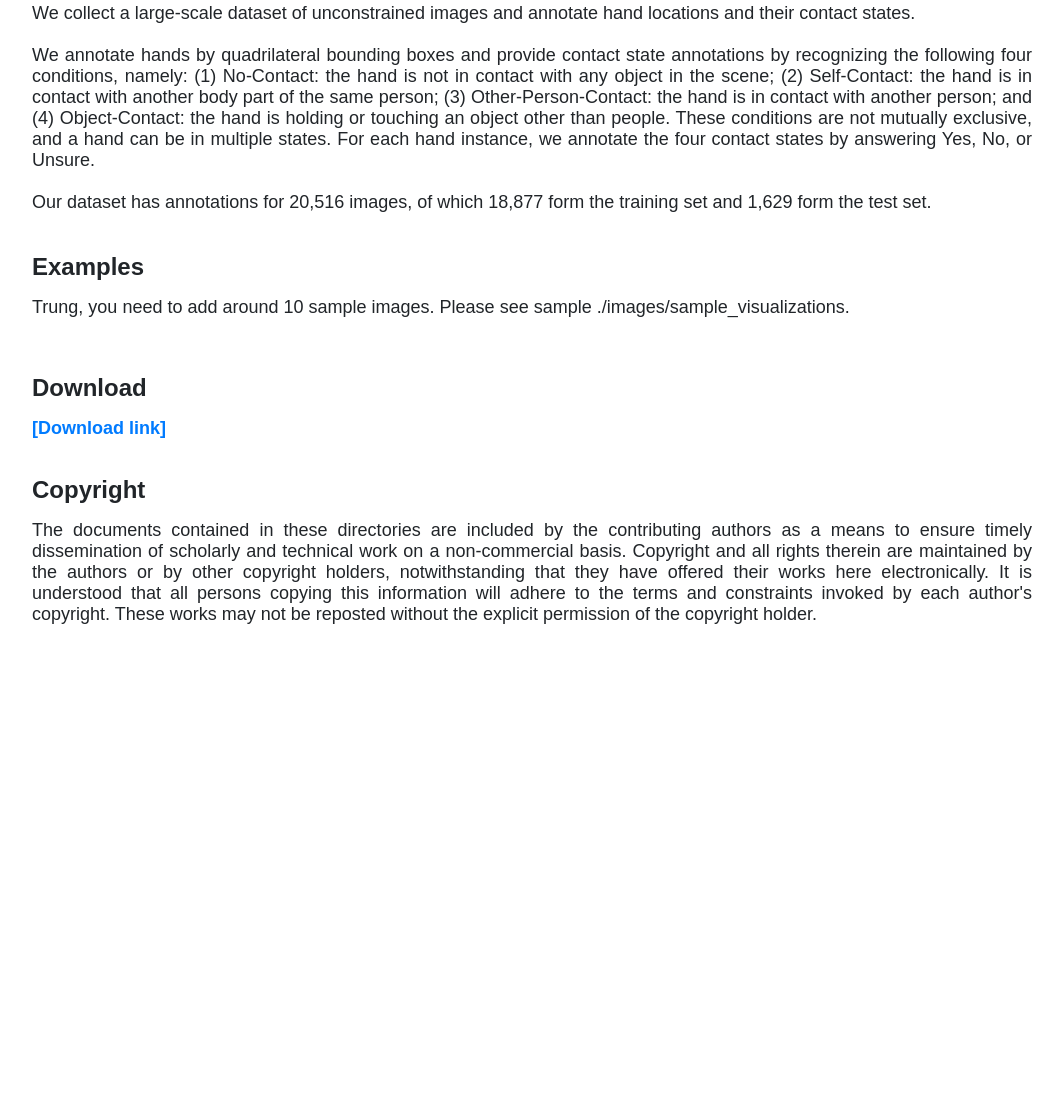
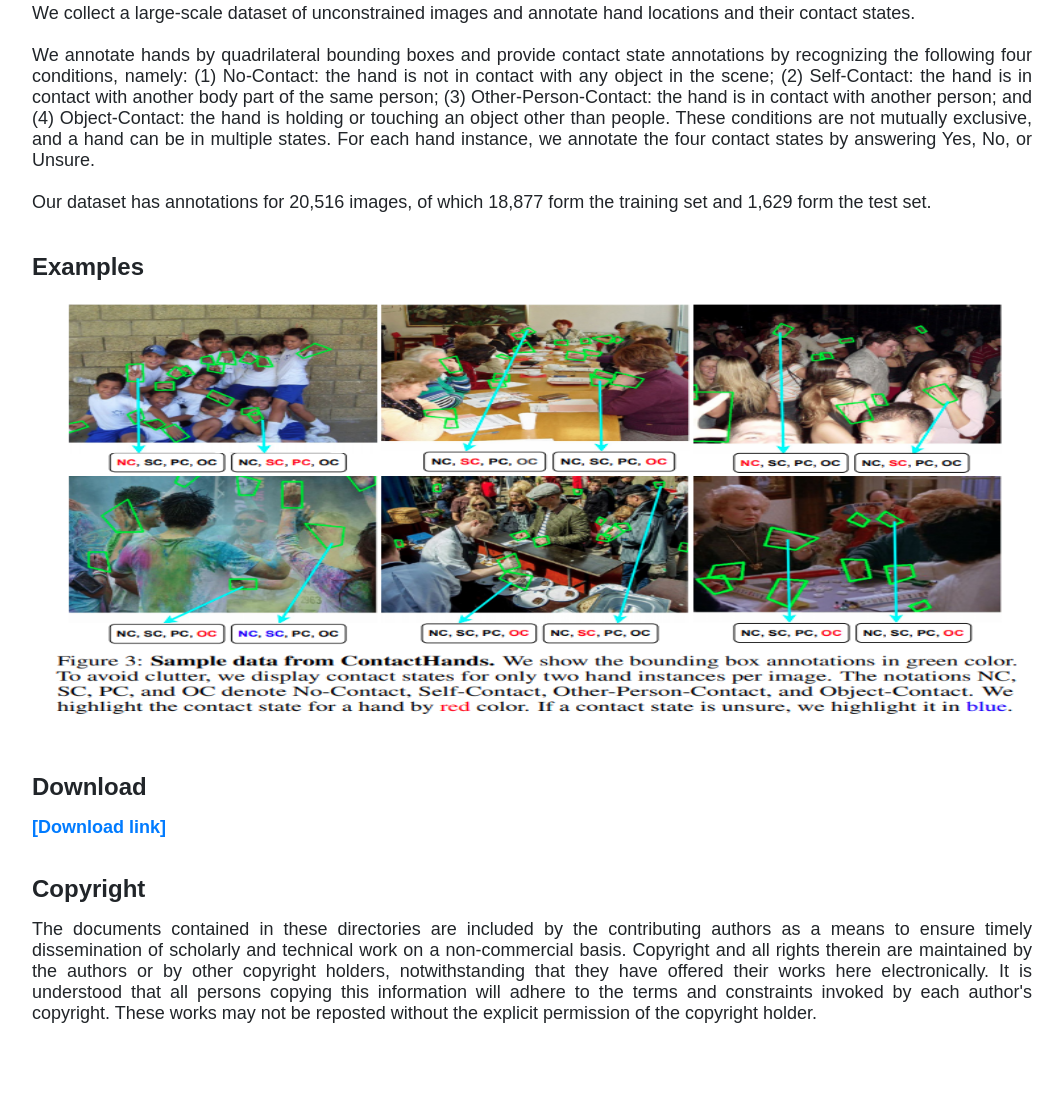
Before and after one commit to trungnguyen0397/ContactHands, a plain HTML site: page index.html in a window 1280 px wide. Shown: the part 747-1844 px from the top of the page, without its empty margins (108-1171 px from the left). Before the commit the page ends 1473 px from the top, so only its background shows below. Drawn offline with nearby package versions, Linux system fonts and the light colour scheme.

Commit message:
add samples visualization

```diff
--- a/index.html
+++ b/index.html
@@ -51,8 +51,9 @@
 
         <font size="5" ,="" font="font" face="Arial"><b>Examples</b></font></p>
 
-        <p align="justify">
-        <font size="4" ,="" font="font" face="Arial"> Trung, you need to add around 10 sample images. Please see sample ./images/sample_visualizations. </font> </p>
+        <p align="center"><img src="./images/sample_visualizations.png" alt="" width="1000" height="420">   </p>
+        <!-- <p align="justify">
+        <font size="4" ,="" font="font" face="Arial"> Trung, you need to add around 10 sample images. Please see sample ./images/sample_visualizations. </font> </p> -->
         <br>
 
 
```
Also changed, not shown: images/sample_visualizations.png (added).
